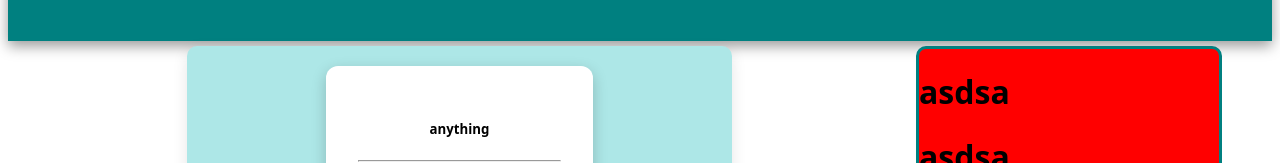
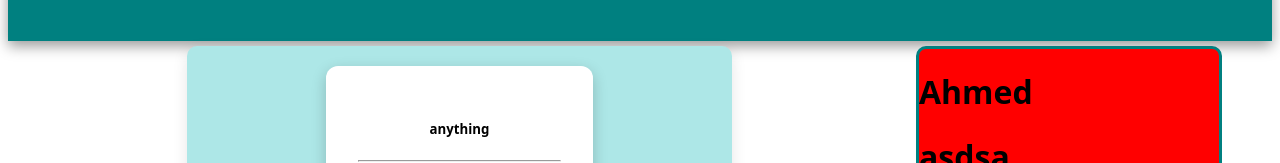
Before and after one commit to AhmeDev1425/React-Journey, a React (Vite) app in the folder project/: page / in a window 1280 px wide. Shown: the part 167-330 px from the top of the page. Built offline with nearby package versions, Linux system fonts and the light colour scheme.

Commit message:
Learn Probs

```diff
--- a/project/src/SideMenu.jsx
+++ b/project/src/SideMenu.jsx
@@ -10,10 +10,10 @@ const sideStyle = {
 
 }
 
-function SideMenu() {
+function SideMenu({name}) {
     return(
         <div style={sideStyle}>
-            <h1>asdsa</h1>
+            <h1>{name}</h1>
             <h1>asdsa</h1>
             <h1>asdsa</h1>
             <h1>asdsa</h1>
--- a/project/src/main.jsx
+++ b/project/src/main.jsx
@@ -22,10 +22,7 @@ createRoot(document.getElementById('root')).render(
           <Post />
           <Post />
         </div>
-
-      <SideMenu>
-
-      </SideMenu>
+        <SideMenu name="Ahmed" />
     </div>
   </StrictMode>,
 )
```
Lines whose indentation alone changed are shown as unchanged.
